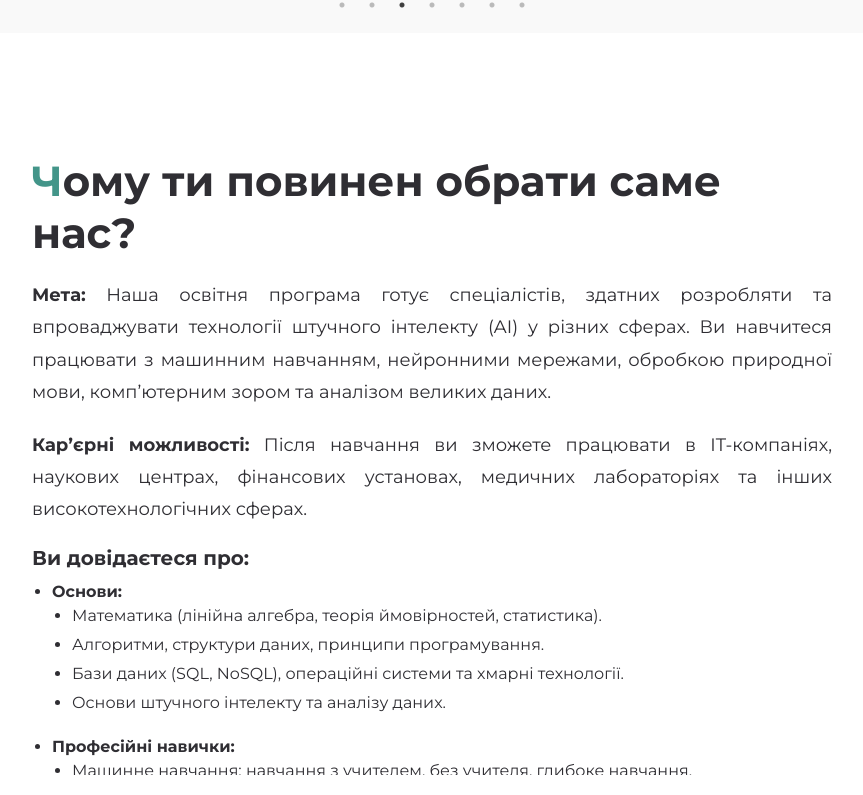
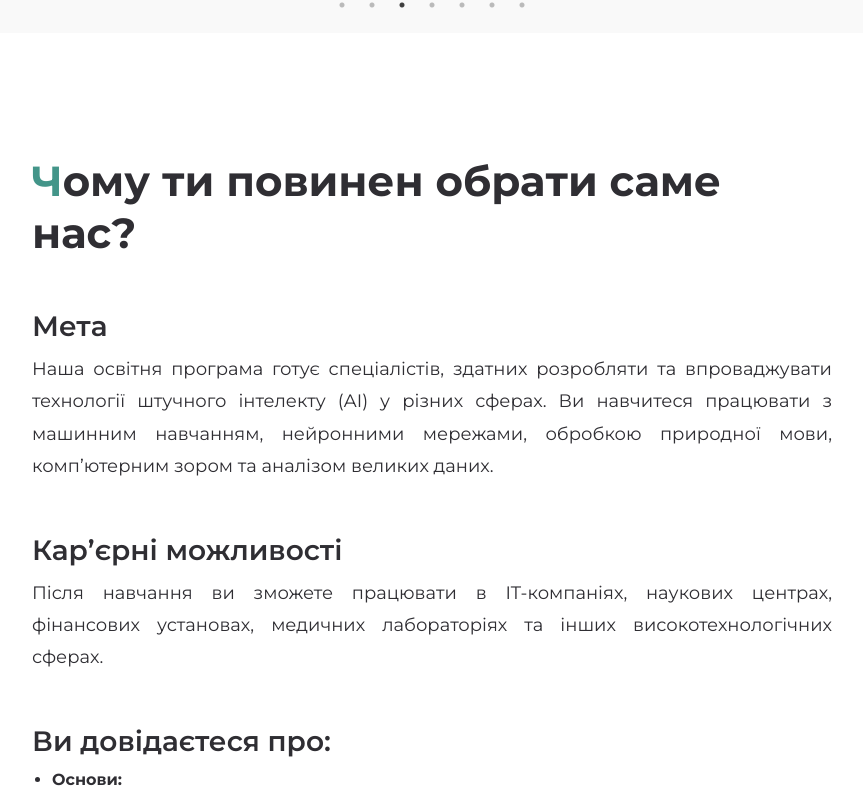
Before and after one commit to OlegBandrivskiy26/ai-open-day-, a React (Create React App) app: page / in a window 1280 px wide. Shown: the part 837-1632 px from the top of the page, without its empty margins (208-1071 px from the left). Built offline with nearby package versions, Linux system fonts and the light colour scheme.

Commit message:
change about screen

```diff
--- a/src/components/About.jsx
+++ b/src/components/About.jsx
@@ -6,13 +6,23 @@ const About = () => {
     <section className='about' id='about'>
       <div className="about__inner">
         <h1 className="title__about">Чому ти повинен обрати саме нас?</h1>
+
+        <div className="block">
+          <h2 className="subtitle">Мета</h2>
           <p className="p__about">
-          <strong>Мета:</strong> Наша освітня програма готує спеціалістів, здатних розробляти та впроваджувати технології штучного інтелекту (AI) у різних сферах. Ви навчитеся працювати з машинним навчанням, нейронними мережами, обробкою природної мови, комп’ютерним зором та аналізом великих даних.
+            Наша освітня програма готує спеціалістів, здатних розробляти та впроваджувати технології штучного інтелекту (AI) у різних сферах. Ви навчитеся працювати з машинним навчанням, нейронними мережами, обробкою природної мови, комп’ютерним зором та аналізом великих даних.
           </p>
+        </div>
+
+        <div className="block">
+          <h2 className="subtitle">Кар’єрні можливості</h2>
           <p className="p__about">
-          <strong>Кар’єрні можливості:</strong> Після навчання ви зможете працювати в IT-компаніях, наукових центрах, фінансових установах, медичних лабораторіях та інших високотехнологічних сферах.
+            Після навчання ви зможете працювати в IT-компаніях, наукових центрах, фінансових установах, медичних лабораторіях та інших високотехнологічних сферах.
           </p>
-        <h3 className="list__title">Ви довідаєтеся про:</h3>
+        </div>
+
+        <div className="block">
+          <h2 className="subtitle">Ви довідаєтеся про:</h2>
           <ul>
             <li>
               <strong>Основи:</strong>
@@ -48,6 +58,7 @@ const About = () => {
             </li>
           </ul>
         </div>
+      </div>
     </section>
   )
 }
--- a/src/styles/about.css
+++ b/src/styles/about.css
@@ -1,19 +1,21 @@
 .about {
   width: 100%;
-  height: 80vh;
-  display: flex;
-  align-items: flex-start;
-  justify-content: center;
-  overflow-y: auto;
+  /* Встановлюємо висоту за потребою, або auto, щоб не виникало скролювання */
+  height: auto;
   padding: 20px;
   box-sizing: border-box;
   margin-top: 100px;
-  position: relative; /* Для коректного відображення скролу */
+  /* Видаляємо overflow, щоб не було додаткового скролу */
 }
+
 .about__inner {
-  width: 90%;
+  width: 100%;
   max-width: 800px;
+  margin: 0 auto;
   box-sizing: border-box;
+  display: flex;
+  flex-direction: column;
+  gap: 30px; /* Простір між блоками */
 }
 
 .title__about {
@@ -26,35 +28,23 @@
 .title__about::first-letter {
   color: #439589;
 }
-.about::-webkit-scrollbar {
-  width: 8px; /* Ширина скролбара */
+
+.block {
+  /* Стилізація блоку за потребою */
 }
 
-.about::-webkit-scrollbar-thumb {
-  background: rgba(0, 0, 0, 0.3); /* Колір ползунка */
-  border-radius: 4px;
+.subtitle {
+  font-size: 28px;
+  font-weight: 600;
+  margin-bottom: 10px;
+  color: #2f2e33;
 }
 
-.about::-webkit-scrollbar-thumb:hover {
-  background: rgba(0, 0, 0, 0.5); /* Колір при наведенні */
-}
-
-.about::-webkit-scrollbar-track {
-  background: rgba(0, 0, 0, 0.1); /* Колір фону треку */
-  border-radius: 4px;
-}
 .p__about {
   font-size: 18px;
   line-height: 1.8;
   margin-bottom: 20px;
   text-align: justify;
-  color: #2f2e33;
-}
-
-.list__title {
-  font-size: 20px;
-  font-weight: 700;
-  margin: 20px 0 10px;
   color: #2f2e33;
 }
 
@@ -85,4 +75,8 @@ li {
   .about__inner {
     width: 95%;
   }
+  .p__about {
+    font-size: 14px;
+    line-height: 1.6;
+  }
 }
```
Lines whose indentation alone changed are shown as unchanged.
